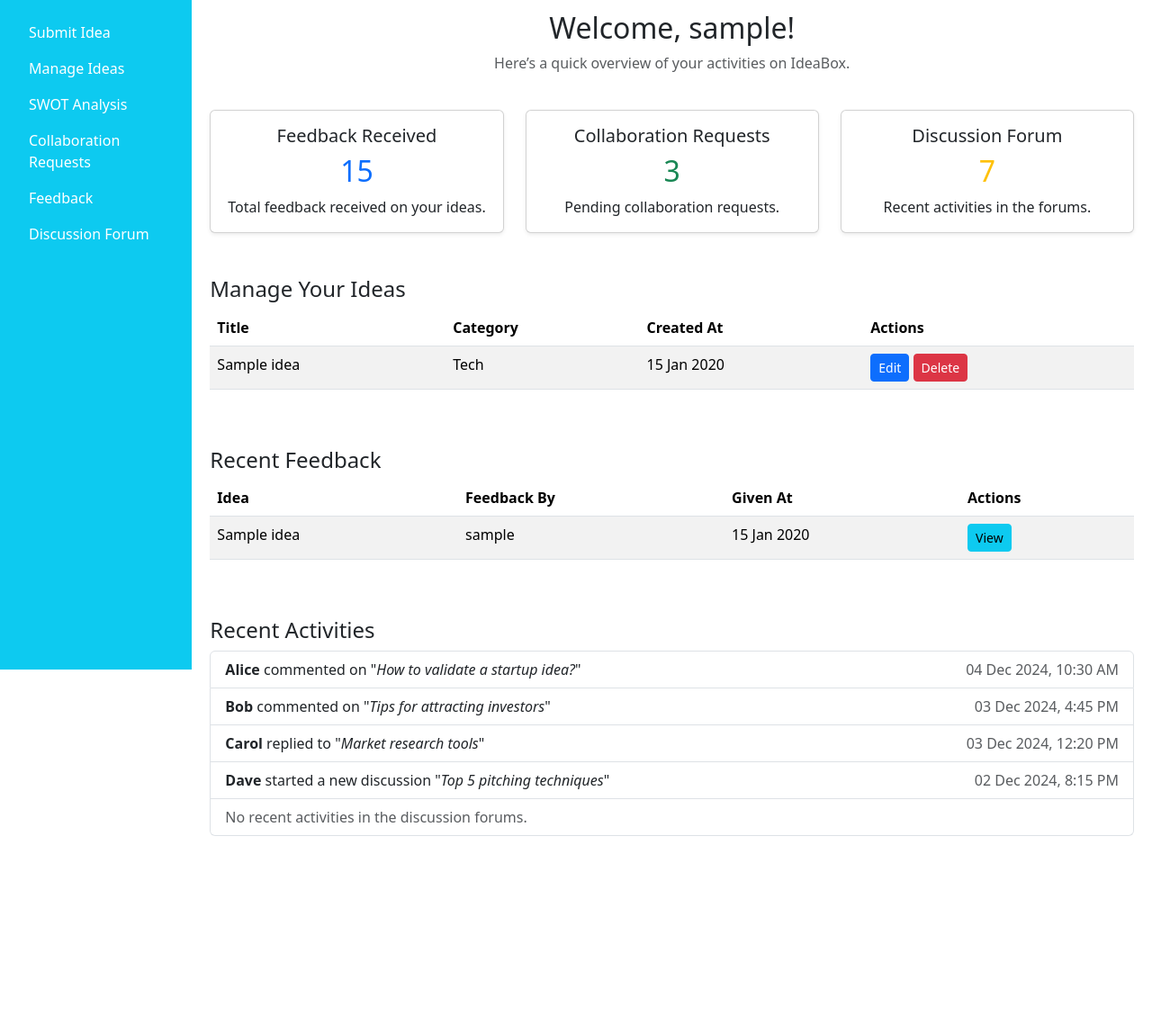
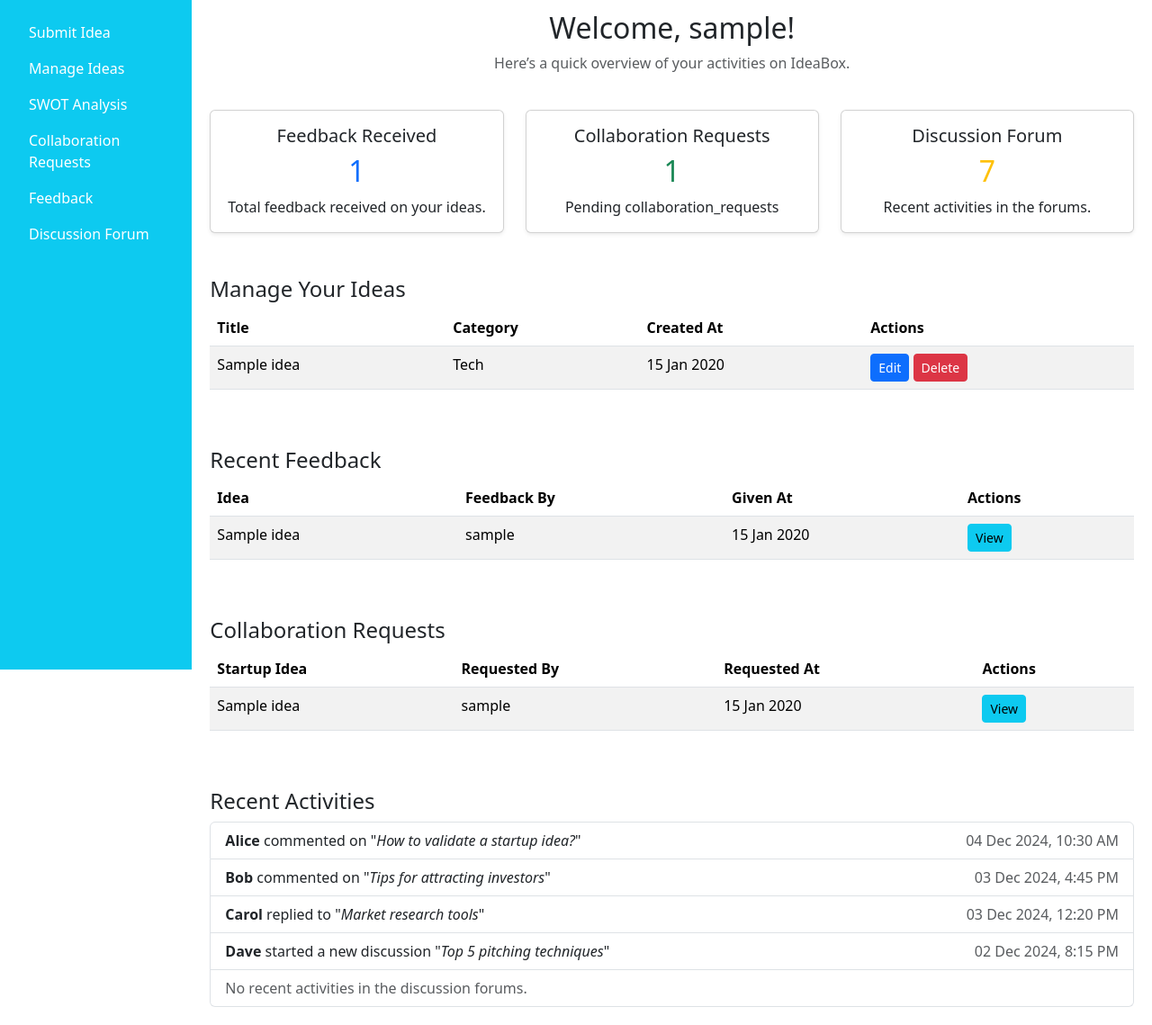
Before and after one commit to Ajay-2005/IdeaBox, a Django app: page /dashboard/ in a window 1280 px wide. Shown: the part 56-1195 px from the top of the page at 90% size. Before the commit the page ends 985 px from the top, so only its background shows below. Run offline with Django 5.2, Linux system fonts and the light colour scheme; a user stored in the database is signed in; tables that the repository leaves empty hold one stand-in row (values such as "Sample post"); some libraries are stand-ins or nearby versions.

Commit message:
Implement collaboration request handling feature

```diff
--- a/incubator/models.py
+++ b/incubator/models.py
@@ -106,7 +106,7 @@ class Feedback(models.Model):
 	idea = models.ForeignKey(Idea, related_name='feedbacks', on_delete=models.CASCADE,default=None)
 	mentor = models.ForeignKey(User, related_name='mentor_feedbacks', on_delete=models.CASCADE,default=None)
 	content = models.TextField(default="No feedback provided")
-	created_at = models.DateTimeField(default=now)  # Automatically set the field to now when the object is first created
+	created_at = models.DateTimeField(default=now)
 	acknowledged = models.BooleanField(default=False)
 
 class Acknowledgment(models.Model):
@@ -138,7 +138,7 @@ class Collaboration(models.Model):
     idea = models.ForeignKey(Idea, related_name='collaborations', on_delete=models.CASCADE)
     collaborator = models.ForeignKey(User, related_name='collaborations', on_delete=models.CASCADE)
     joined_at = models.DateTimeField(auto_now_add=True)
-    role = models.CharField(max_length=100, blank=True, null=True)  # Example: "Mentor", "Co-founder", etc.
+    role = models.CharField(max_length=100, blank=True, null=True)
 
     def __str__(self):
         return f"{self.collaborator.username} collaborating on {self.idea.title}"
--- a/incubator/urls.py
+++ b/incubator/urls.py
@@ -26,6 +26,7 @@ urlpatterns = [
 	path('mentors-dashboard/',views.mentordashboard,name='mentor-dashboard'),
     path('collaborator-dashboard',views.collaborator_dashboard,name='collaborator_dashboard'),
     path('ideas/<int:idea_id>/request-collaboration/',views.submit_collaboration_request, name='submit_collaboration_request'),
+    path('ideas/<int:idea_id>/handle-collaboration/',views.handle_collaborationRequest, name='handle_collaborationRequest'),
 	path('mentors-dashboard/submit-feedback/<int:idea_id>/',views.submit_feedback,name='submit-feedback'),
 	path('forum/',views.discussion_forum,name='discussion-forum'),
 	path('forum/ask-question',views.submit_question,name='ask-question'),
--- a/incubator/views.py
+++ b/incubator/views.py
@@ -15,7 +15,7 @@ from django.contrib.auth.hashers import make_password
 from django_select2.views import AutoResponseView
 User=get_user_model()
 from django.db.models import Q
-from .models import Profile,Skill,Idea,Post,Comment,Reply,Tag,Feedback,CollaborationRequest
+from .models import Profile,Skill,Idea,Post,Comment,Reply,Tag,Feedback,CollaborationRequest,Collaboration
 from django.core.validators import RegexValidator
 from django.core.exceptions import ValidationError
 from django.core.paginator import Paginator
@@ -288,11 +288,16 @@ def dashboard(request):
 
 	ideas = Idea.objects.filter(creator=request.user)
 	feedbacks = Feedback.objects.filter(idea__in=ideas).select_related('mentor')
-
+	collaboration_requests = CollaborationRequest.objects.filter(idea__in=ideas).select_related('requester')
+	feedbacks_count=feedbacks.count()
+	collaboration_requests_count=collaboration_requests.count()
 
 	context = {
 		'ideas': ideas,
-		'feedbacks': feedbacks
+		'feedbacks': feedbacks,
+		'feedbacks_count':feedbacks_count,
+		'collaboration_requests':collaboration_requests,
+		'collaboration_request_count':collaboration_requests_count
 	}
 	return render(request, 'dashboard.html', context)
 
@@ -428,6 +433,35 @@ def submit_collaboration_request(request,idea_id):
         return JsonResponse({'status': 'success', 'message': 'Collaboration request sent successfully!'})
 
     return JsonResponse({'status': 'error', 'message': 'Invalid request'}, status=400)
+
+login_required
+def handle_collaborationRequest(request, idea_id):
+    if request.method == "POST":
+        response = request.POST.get("response")
+        collaboration_request = get_object_or_404(CollaborationRequest, id=idea_id)
+
+        if request.user != collaboration_request.idea.creator:
+            return JsonResponse({'success': False, 'message': 'Unauthorized'}, status=403)
+
+        if response == "accept":
+            collaboration_request.status = "Accepted"
+            Collaboration.objects.create(
+                idea=collaboration_request.idea,
+                collaborator=collaboration_request.requester,
+                role="Collaborator"
+            )
+
+            message = "Collaboration request accepted successfully!"
+        elif response == "reject":
+            collaboration_request.status = "Rejected"
+            message = "Collaboration request declined successfully!"
+        else:
+            return JsonResponse({'success': False, 'message': 'Invalid action'}, status=400)
+
+        collaboration_request.save()
+        return JsonResponse({'success': True, 'message': message})
+
+    return JsonResponse({'success': False, 'message': 'Invalid request method'}, status=405)
 
 @login_required
 def discussion_forum(request):
--- a/static/script.js
+++ b/static/script.js
@@ -68,3 +68,23 @@ function getCSRFToken() {
 		?.split('=')[1];
 	return cookieValue;
 }
+
+
+function handleCollaboration(requestId, action) {
+	fetch(`/ideas/${requestId}/handle-collaboration/`, {
+		method: "POST",
+		headers: {
+			"Content-Type": "application/x-www-form-urlencoded",
+			"X-CSRFToken": getCSRFToken() // Ensure CSRF token is included
+		},
+		body: `response=${action}`
+	})
+		.then(response => response.json())
+		.then(data => {
+			alert(data.message); // Show the response message in an alert box
+			if (data.success) {
+				location.reload; // Reload the page to reflect changes
+			}
+		})
+		.catch(error => console.error("Error:", error));
+}
--- a/templates/dashboard.html
+++ b/templates/dashboard.html
@@ -98,7 +98,7 @@
 					<div class="card shadow-sm text-center">
 						<div class="card-body">
 							<h5 class="card-title">Feedback Received</h5>
-							<h2 class="text-primary">15</h2>
+							<h2 class="text-primary">{{feedbacks_count}}</h2>
 							<p class="card-text">Total feedback received on your ideas.</p>
 						</div>
 					</div>
@@ -108,11 +108,12 @@
 					<div class="card shadow-sm text-center">
 						<div class="card-body">
 							<h5 class="card-title">Collaboration Requests</h5>
-							<h2 class="text-success">3</h2>
-							<p class="card-text">Pending collaboration requests.</p>
+							<h2 class="text-success">{{collaboration_request_count}}</h2>
+							<p class="card-text">Pending collaboration_requests</p>
 						</div>
 					</div>
 				</div>
+
 
 				<div class="col-md-4">
 					<div class="card shadow-sm text-center">
@@ -197,6 +198,67 @@
 					</table>
 				</div>
 			</div>
+			<div class="row mt-5">
+				<div class="col-12">
+					<h4>Collaboration Requests</h4>
+					<table class="table table-striped">
+						<thead>
+							<tr>
+								<th>Startup Idea</th>
+								<th>Requested By</th>
+								<th>Requested At</th>
+								<th>Actions</th>
+							</tr>
+						</thead>
+						<tbody>
+							{% for request in collaboration_requests %}
+							<tr>
+								<td>
+									<a href="{% url 'idea-details' request.idea_id %}"
+										style="text-decoration: none; color: black;">
+										{{ request.idea.title }}
+									</a>
+								</td>
+								<td>
+									<a href="{% url 'profile_view' request.requester_id %}"
+										style="text-decoration: none; color: black;">
+										{{ request.requester.username }}
+									</a>
+								</td>
+								<td>{{ request.created_at|date:"d M Y" }}</td>
+								<td>
+									<button class="btn btn-sm btn-info" type="button" data-bs-toggle="collapse"
+										data-bs-target="#feedback-{{ request.id }}">
+										View
+									</button>
+								</td>
+							</tr>
+							<div class="mt-2">
+								<tr class="collapse" id="feedback-{{ request.id }}">
+									<td colspan="4">
+										<div class="alert alert-secondary d-flex justify-content-between">
+											<div>
+												<strong>Message:</strong> {{ request.message }}
+											</div>
+											<div>
+												<button onclick="handleCollaboration('{{ request.id }}', 'accept')"
+													class="btn btn-success btn-sm mx-2 p-2">Accept</button>
+												<button onclick="handleCollaboration('{{ request.id }}', 'reject')"
+													class="btn btn-danger btn-sm p-2">Reject</button>
+											</div>
+										</div>
+										<div id="response-message-{{ request.id }}" class="mt-2"></div>
+									</td>
+								</tr>
+
+							</div>
+
+							{% endfor %}
+
+						</tbody>
+					</table>
+				</div>
+			</div>
 
 
 			<div class="row mt-5">
```
Also changed, not shown: templates/feedback.html (+20 -19 lines).
